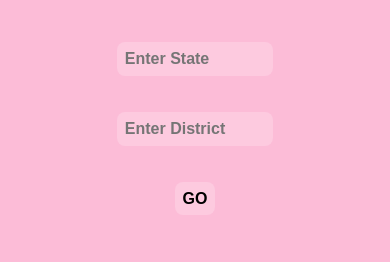
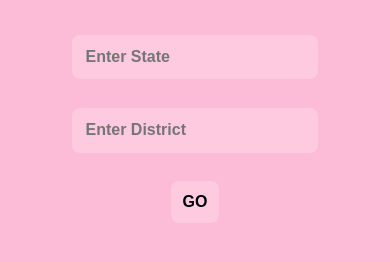
Before and after one commit to mehulmathur16/VaccineAvailability.github.io, a plain HTML site: page index.html in a window 390 px wide. Shown: the part 86-348 px from the top of the page. Drawn offline with Linux system fonts and the light colour scheme.

Commit message:
Update style.css

```diff
--- a/style.css
+++ b/style.css
@@ -113,12 +113,11 @@ body{
 @media (max-width: 768px){
 
     .state_name , .district_name{
-        width: 40vw;
-        padding: 2vw;
+        padding: 3.4vw;
     }
 
     .district_button{
-        padding: 2vw;
+        padding: 3vw;
         font-weight: bolder;
         font-size: medium;
     }
```
